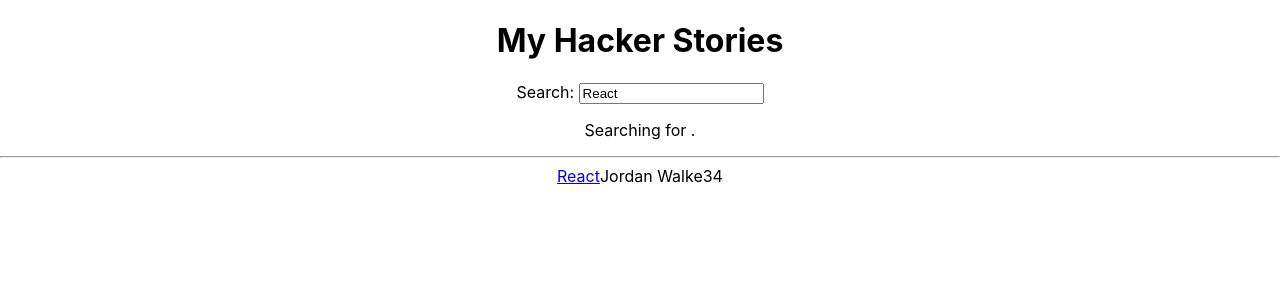
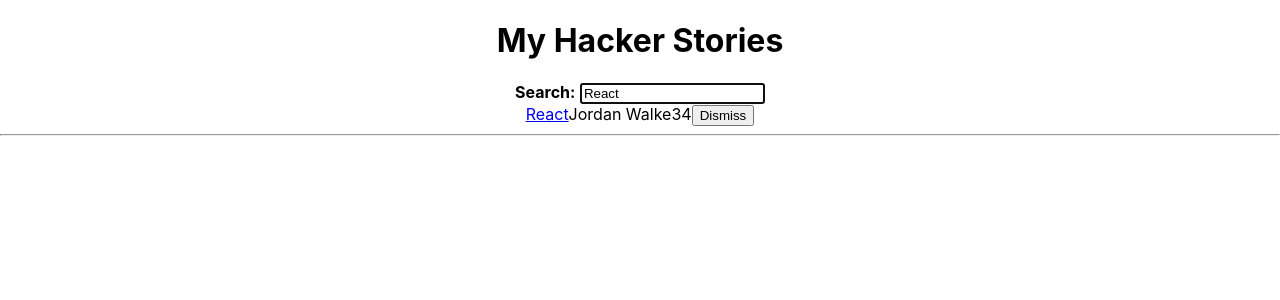
Before and after one commit to tantziu/hacker-neaws-updated, a React (Create React App) app: page / in a window 1280 px wide. Shown: the top 300 px of the page. Built offline with nearby package versions, Linux system fonts and the light colour scheme.

Commit message:
Add story reducer, implement async function

```diff
--- a/src/App.tsx
+++ b/src/App.tsx
@@ -1,26 +1,8 @@
-import React, {useState} from 'react';
+import { Console } from 'console';
+import React, {ReactNode, useState, useReducer} from 'react';
 import './App.css';
 
-type Story = {
-  title: string
-  url: string
-  author: string
-  num_comments: number
-  points: number
-  objectID: number
-}
-
-const useSemiPersistentState = (key:string, initialState:string) => {
-  const [value, setValue] = useState(localStorage.getItem(key) || initialState)
-
-    React.useEffect(() => {
-      localStorage.setItem(key, value)
-    }, [value, key])
-  return [value, setValue] as const
-}
-
-const App = () => {
-  const stories: Story[] = [
+const initialStories: Story[] = [
   {
     title: 'React',
     url: 'https://reactjs.org/',
@@ -38,7 +20,101 @@ const App = () => {
   },
 ];
 
+const getAsyncStories = () =>
+    new Promise<PromiseData>((resolve, reject) =>
+      setTimeout(
+        () => resolve({data: {stories:initialStories}}),
+        // reject,
+        2000
+      )
+    )
+
+// type Action = {type: 'SET_STORIES'}
+
+const useSemiPersistentState = (key:string, initialState:string) => {
+  const [value, setValue] = useState(localStorage.getItem(key) || initialState)
+
+    React.useEffect(() => {
+      localStorage.setItem(key, value)
+    }, [value, key])
+  return [value, setValue] as const
+}
+
+const storiesReducer = (state:any, action:any) => {
+  switch (action.type) {
+    case 'STORIES_FETCH_INIT':
+      return {
+        ...state,
+        isLoadding: true,
+        isError: false
+      }
+    case 'STORIES_FETCH_SUCCESS':
+      return {
+        ...state,
+        isLoading: false,
+        isError: false,
+        data: action.payload
+      }
+    case 'STORIES_FETCH_FAILURE':
+      return {
+        ...state,
+        isLoading: false,
+        isError: true
+      }
+    case 'SET_STORIES':
+      return action.payload;
+    case 'REMOVE_STORY':
+      return {
+        ...state,
+        data: state.data.filter(
+          (story:any) => action.payload.objectID !== story.objectID)
+      }
+    default:
+      throw new Error()
+  }
+}
+
+const App = () => {
   const [searchTerm, setSearchTerm] = useSemiPersistentState('search', 'React')
+
+  // const [stories, setStories] = useState([] as Story[])
+  const [stories, dispatchStories] = useReducer(
+    storiesReducer,
+    {data:[] as Story[], isLoading: false, isError: false}
+  )
+
+  // const [isLoading, setIsLoading] = useState(false)
+  // const [isError, setIsError] = useState(false)
+
+  React.useEffect(() => {
+    // setIsLoading(true)
+    dispatchStories({type: 'STORIES_FETCH_INIT'})
+
+    getAsyncStories()
+      .then((result) => {
+        // setStories(result.data.stories)
+        dispatchStories({
+          type: 'STORIES_FETCH_SUCCESS',
+          payload: result.data.stories
+        })
+        // setIsLoading(false)
+      })
+      .catch(() =>
+        // setIsError(true)
+        dispatchStories({type: 'STORIES_FETCH_FAILURE'})
+      )
+  }, [])
+
+  const handleRemoveStory = (item:Story) => {
+    // const newStories = stories.filter((story:any) =>
+    //     item.objectID !== story.objectID
+    // )
+    // setStories(newStories)
+    dispatchStories({
+      type: 'REMOVE_STORY',
+      payload: item
+    })
+  }
 
   // React.useEffect(() => {
   //   localStorage.setItem('search', searchTerm)
@@ -48,29 +124,57 @@ const App = () => {
     setSearchTerm(event.target.value)
   }
 
-  const searchedStories = stories.filter(story =>
-    story.title.toLowerCase().includes(searchTerm.toLowerCase())
-  )
+  const searchedStories = stories.data.filter((story:any) =>
+      story.title.toLowerCase().includes(searchTerm.toLowerCase()))
 
   return (
     <div className="App">
       <h1>My Hacker Stories</h1>
-      <Search search={searchTerm} onSearch={handleSearch}/>
+      <InputWithLabel id="search" type="text" value={searchTerm} isFocused onInputChange={handleSearch}>
+        <strong>Search:</strong>
+      </InputWithLabel>
+
+      {stories.isError && <p>Something went wrong...</p>}
+
+      {console.log("filteredStories", stories)}
+      {stories.isLoading
+        ? (<p>Loading...</p>)
+        : (<List list={searchedStories} onRemoveItem={handleRemoveStory} />)}
+        {/* : (<p>lalala</p>)} */}
       <hr/>
-      <List list={searchedStories}/>
+
     </div>
   );
+}
+
+type Story = {
+  title: string
+  url: string
+  author: string
+  num_comments: number
+  points: number
+  objectID: number
+}
+
+
+type PromiseData = {
+  data:PromiseStories
+}
+
+type PromiseStories = {
+  stories:Story[]
 }
 
 // -------------------------------------------------------------
 type ListProps = {
   list: Story[]
+  onRemoveItem:(item:Story) => void
 }
 
-const List = ({list}:ListProps) =>
+const List = ({list, onRemoveItem}:ListProps) =>
   <div>
     {list.map(item => (
-        <Item key={item.objectID} item={item}/>
+        <Item key={item.objectID} item={item} onRemoveItem={onRemoveItem}/>
         )
       )}
   </div>
@@ -78,38 +182,57 @@ const List = ({list}:ListProps) =>
 // ------------------------------------------------------------
 type ItemProps = {
   item: Story
+  onRemoveItem: (item:Story) => void
 }
 
-const Item = ({item}:ItemProps) => (
+const Item = ({item, onRemoveItem}:ItemProps) => {
+  // const handleRemoveItem = () =>
+  //   onRemoveItem(item)
+
+  return (
     <div>
       <span><a href={item.url}>{item.title}</a></span>
       <span>{item.author}</span>
       <span>{item.num_comments}</span>
       <span>{item.points}</span>
+      <span>
+        <button type="button" onClick={() => onRemoveItem(item)}>Dismiss</button>
+      </span>
     </div>
   )
+}
 
 // -------------------------------------------------------------
-type SearchProps = {
-  search: string
-  onSearch: (event:React.ChangeEvent<HTMLInputElement>) => void
+type InputWithLabelProps = {
+  id: string
+  value: string
+  type: string
+  isFocused: boolean
+  onInputChange: (event:React.ChangeEvent<HTMLInputElement>) => void
+  children:ReactNode
 }
 
-const Search = ({search, onSearch}:SearchProps) => {
-  const [searchTerm, setSearchTerm] = React.useState('')
+const InputWithLabel = ({id, type, value, isFocused, onInputChange, children}:InputWithLabelProps) => {
+  // const inputRef = React.useRef()
+  const inputRef = React.useRef<null | HTMLElement>(null)
 
-  const handleChange = (event:React.ChangeEvent<HTMLInputElement>) => {
-    setSearchTerm(event.currentTarget.value)
-    onSearch(event)
-  }
+  React.useEffect(() => {
+    if (isFocused && inputRef.current)
+      inputRef.current.focus()
+  }, [isFocused])
 
   return (
-    <div>
-      <label htmlFor="search">Search: </label>
-      <input id="search" type="text" value={search} onChange={handleChange}/>
-      <p>Searching for <strong>{searchTerm}</strong>.</p>
-    </div>
-
+    <>
+      <label htmlFor={id}>{children}</label>
+      &nbsp;
+      <input
+        ref={inputRef as any}
+        id={id}
+        type={type}
+        value={value} /* autofocus={isFocused} */
+        onChange={onInputChange}
+      />
+    </>
   )
 }
 
```
Also changed, not shown: src/dist/App.js (deleted). Lines whose indentation alone changed are shown as unchanged.
